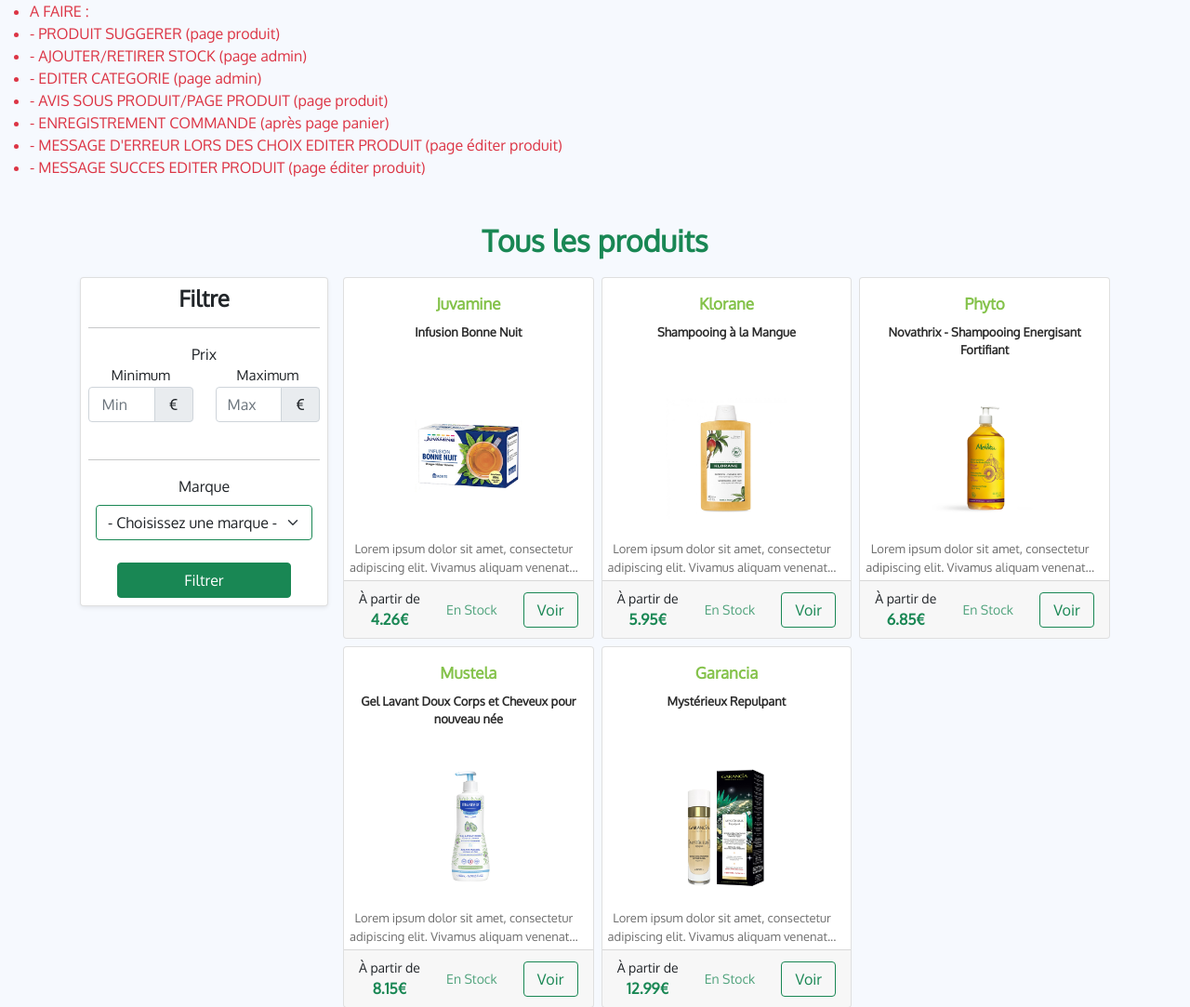
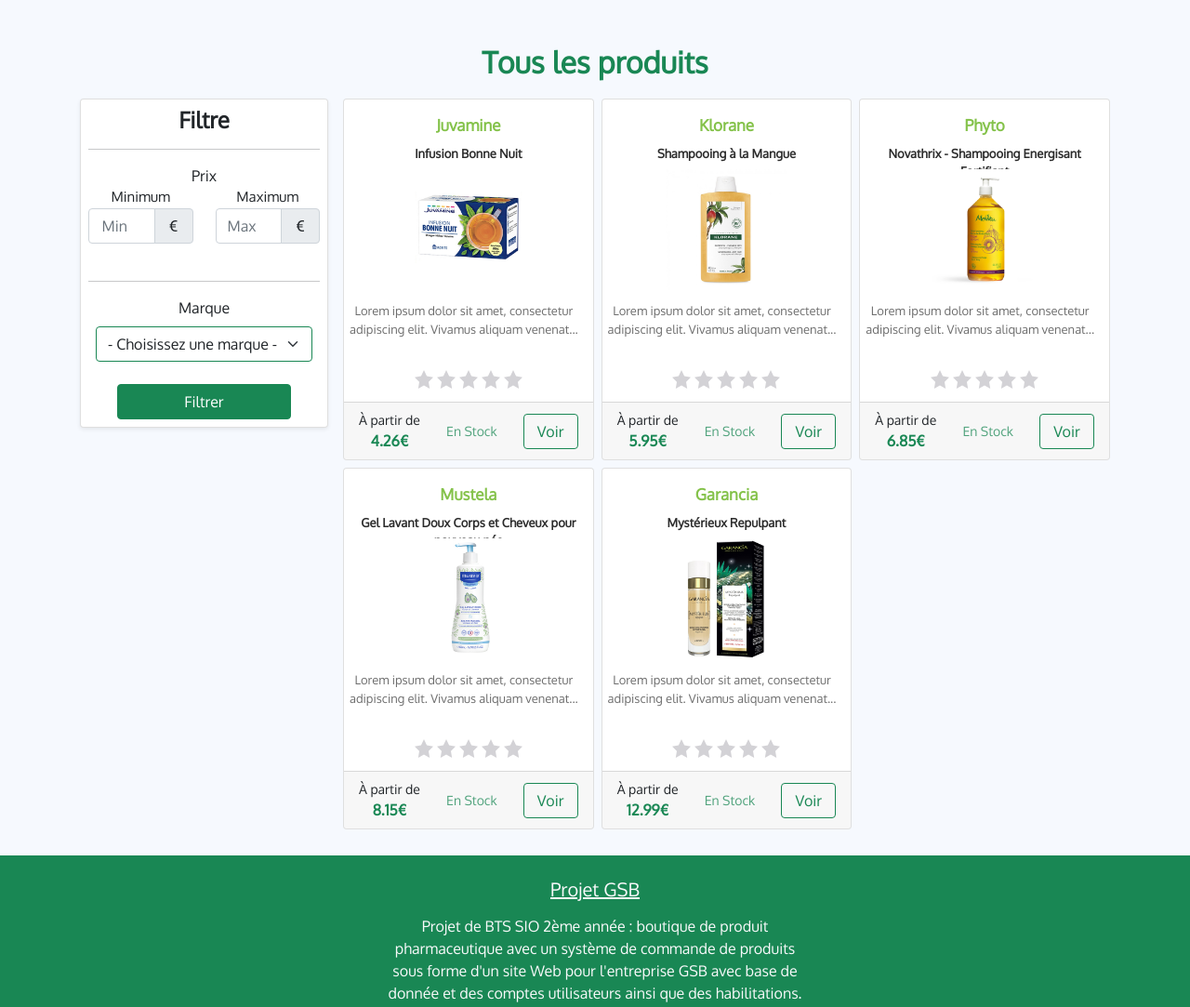
Before and after one commit to Rendiee/gsb-param, a PHP site: page /index.php?uc=voirProduits&action=nosProduits in a window 1280 px wide. Shown: the part 81-1164 px from the top of the page at 93% size. Run offline with PHP 8.4, Linux system fonts and the light colour scheme; data comes from the database, SQL or seed files in the repository.

Commit message:
debut avis produit

```diff
--- a/modele/bd.produits.inc.php
+++ b/modele/bd.produits.inc.php
@@ -33,7 +33,7 @@ function getLesCategories()
 function getIdCategorie($acro){
 	try {
 		$monPdo = connexionPDO();
-		$req = $monPdo->prepare('SELECT ca_id from categorie WHERE :acro');
+		$req = $monPdo->prepare('SELECT ca_id from categorie WHERE ca_acronyme = :acro');
 		$req->bindParam(':acro', $acro, PDO::PARAM_STR);
 		$req -> execute();
 		$laLigne = $req->fetch();
@@ -685,7 +685,6 @@ function updateCategorie($idCat, $acro, $lib){
 		$req->bindParam(':acro', $acro, PDO::PARAM_STR);
 		$req->bindParam(':lib', $lib, PDO::PARAM_STR);
 		$req->execute();
-		$req -> debugDumpParams();
 	} catch (PDOException $e) {
 
 		print "Erreur !: " . $e->getMessage();
--- a/vues/v_header.php
+++ b/vues/v_header.php
@@ -33,6 +33,7 @@
                       <li><a class="dropdown-item" href="index.php?uc=administrer&action=ajouterProduit">Ajouter un produit</a></li>
                       <li><a class="dropdown-item" href="index.php?uc=administrer&action=editerProduit">Éditer un produit</a></li>
                       <li><a class="dropdown-item" href="index.php?uc=administrer&action=editerCategorie">Éditer une catégorie</a></li>
+                      <li><a class="dropdown-item" href="./vues/v_todolist.php">Todo-list</a></li>
                       <?php
                       if ($_SESSION['u_hab'] == 2) {
                       ?>
@@ -65,14 +66,4 @@
         </div>
       </div>
     </nav>
-    <ul>
-      <li class="text-danger">A FAIRE :</li>
-      <li class="text-danger">- PRODUIT SUGGERER (page produit)</li>
-      <li class="text-danger">- AJOUTER/RETIRER STOCK (page admin)</li>
-      <li class="text-danger">- EDITER CATEGORIE (page admin)</li>
-      <li class="text-danger">- AVIS SOUS PRODUIT/PAGE PRODUIT (page produit)</li>
-      <li class="text-danger">- ENREGISTREMENT COMMANDE (après page panier)</li>
-      <li class="text-danger">- MESSAGE D'ERREUR LORS DES CHOIX EDITER PRODUIT (page éditer produit)</li>
-      <li class="text-danger">- MESSAGE SUCCES EDITER PRODUIT (page éditer produit)</li>
-    </ul>
   </header>
--- a/vues/v_produits.php
+++ b/vues/v_produits.php
@@ -68,6 +68,14 @@
 								<div class="name-product title-height"><?php echo $nom ?></div>
 								<img class="img-product" src="<?php echo $image ?>" alt="image product">
 								<p class="card-text description-product"><?php echo $description ?></p>
+								<p></p>
+								<div class="d-flex justify-content-center pb-2">
+									<svg xmlns="http://www.w3.org/2000/svg" height="1.5rem" width="1.5rem" fill="var(--color-star-empty, #d3d2d6)" viewBox="0 0 24 24"><path d="M12 18.58 5.82 22 7 14.76 2 9.64l6.91-1.06L12 2l3.09 6.58L22 9.64l-5 5.12L18.18 22 12 18.58z"/></svg>
+									<svg xmlns="http://www.w3.org/2000/svg" height="1.5rem" width="1.5rem" fill="var(--color-star-empty, #d3d2d6)" viewBox="0 0 24 24"><path d="M12 18.58 5.82 22 7 14.76 2 9.64l6.91-1.06L12 2l3.09 6.58L22 9.64l-5 5.12L18.18 22 12 18.58z"/></svg>
+									<svg xmlns="http://www.w3.org/2000/svg" height="1.5rem" width="1.5rem" fill="var(--color-star-empty, #d3d2d6)" viewBox="0 0 24 24"><path d="M12 18.58 5.82 22 7 14.76 2 9.64l6.91-1.06L12 2l3.09 6.58L22 9.64l-5 5.12L18.18 22 12 18.58z"/></svg>
+									<svg xmlns="http://www.w3.org/2000/svg" height="1.5rem" width="1.5rem" fill="var(--color-star-empty, #d3d2d6)" viewBox="0 0 24 24"><path d="M12 18.58 5.82 22 7 14.76 2 9.64l6.91-1.06L12 2l3.09 6.58L22 9.64l-5 5.12L18.18 22 12 18.58z"/></svg>
+									<svg xmlns="http://www.w3.org/2000/svg" height="1.5rem" width="1.5rem" fill="var(--color-star-empty, #d3d2d6)" viewBox="0 0 24 24"><path d="M12 18.58 5.82 22 7 14.76 2 9.64l6.91-1.06L12 2l3.09 6.58L22 9.64l-5 5.12L18.18 22 12 18.58z"/></svg>
+								</div>
 							</div>
 							<div class="card-footer d-flex justify-content-between align-items-center">
 								<div class="d-flex flex-column align-items-center">
```
Also changed, not shown: vues/v_todolist.php (added, +10 -0 lines), vues/v_voirProduit.php (+16 -0 lines), assets/star-empty.svg (added), assets/star-full.svg (added).
